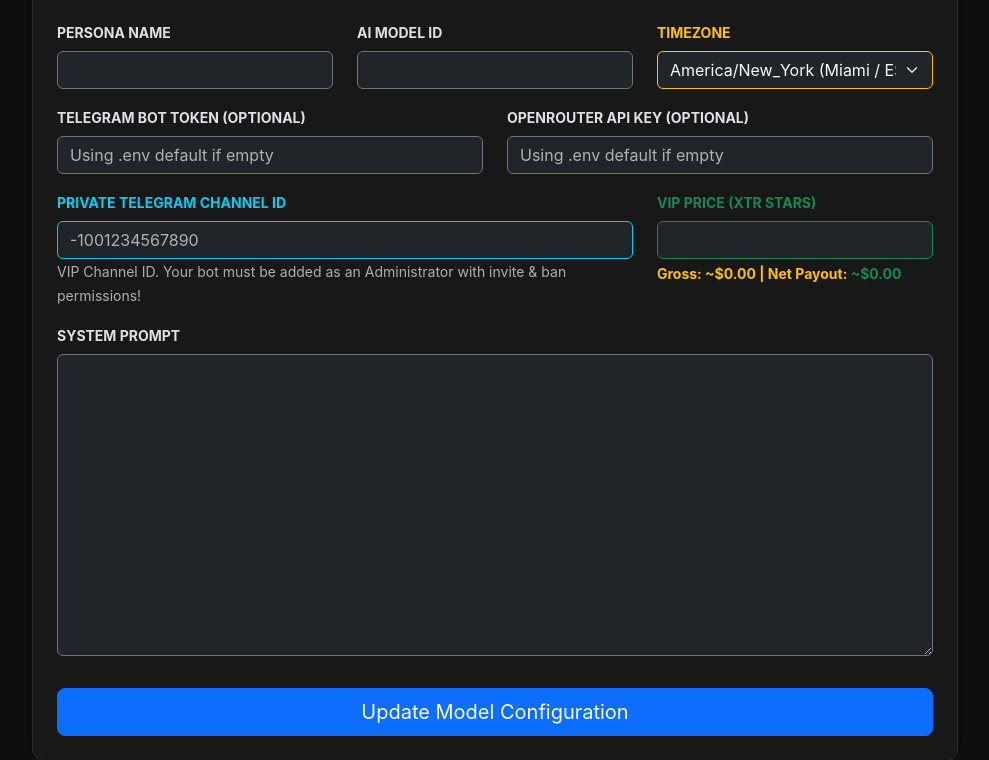
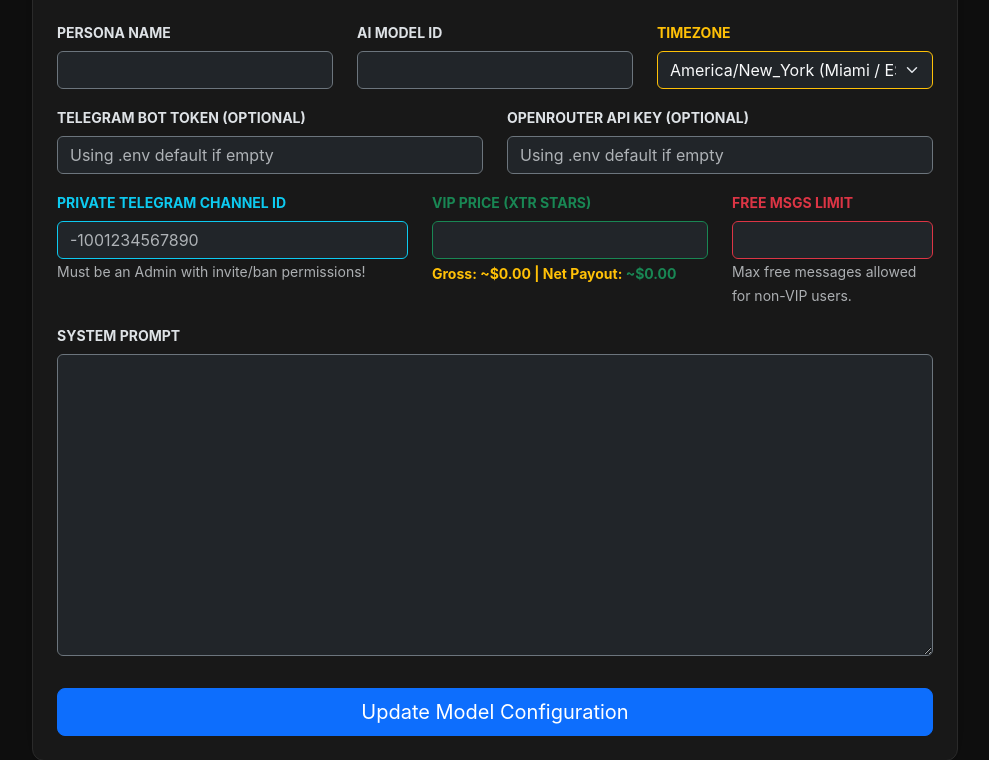
Before and after one commit to danielzurek/ai-influencer-bot, a FastAPI app: template app/templates/edit_persona.html in a window 1280 px wide. Shown: the part 166-926 px from the top of the page, without its empty margins (145-1134 px from the left). Run offline with FastAPI, Linux system fonts and the light colour scheme; the template is opened without the code that fills it, so the values that code supplies are empty; parts of the project's set-up code (start-up, migrations or seed data) failed here and were passed over.

Commit message:
Free tier users limit has been implemented.

```diff
--- a/app/database/models.py
+++ b/app/database/models.py
@@ -73,9 +73,10 @@ class Persona(Base):
     ai_model: Mapped[str] = mapped_column(String(100), default="openrouter/free")
     timezone: Mapped[str] = mapped_column(String(50), default="America/New_York")
     private_channel_id: Mapped[Optional[str]] = mapped_column(String(255), nullable=True)
+    vip_subscription_price: Mapped[int] = mapped_column(Integer, default=500)
 
-    # --- NOWOŚĆ: Indywidualna cena subskrypcji VIP ---
-    vip_subscription_price: Mapped[int] = mapped_column(Integer, default=500)
+    # --- NOWOŚĆ: Limit darmowych wiadomości ---
+    free_message_limit: Mapped[int] = mapped_column(Integer, default=15)
 
     is_active: Mapped[bool] = mapped_column(Boolean, default=False)
     created_at: Mapped[datetime] = mapped_column(DateTime(timezone=True), default=datetime.utcnow)
--- a/app/main.py
+++ b/app/main.py
@@ -92,7 +92,6 @@ async def send_vip_invoice(message: TGMessage):
     bot = await get_bot()
     if not bot: return
 
-    # --- NOWOŚĆ: Pobieranie indywidualnej ceny VIP z bazy ---
     async with AsyncSessionLocal() as db:
         active_persona = await db.scalar(select(Persona).where(Persona.is_active == True).limit(1))
         vip_price = active_persona.vip_subscription_price if active_persona and active_persona.vip_subscription_price else 500
@@ -193,15 +192,35 @@ async def chat_handler(message: TGMessage, state: FSMContext):
                 user = User(telegram_id=user_id, username=message.from_user.first_name, info={})
                 db.add(user); await db.commit()
 
+            # Zapisujemy wiadomość użytkownika NAJPIERW
+            db.add(Message(user_id=user_id, role="user", content=message.text)); await db.commit()
+
+            # --- LOGIKA ODCINANIA DARMOWYCH (THE SILENCE TREATMENT) ---
             now = datetime.utcnow()
             is_vip = user.subscription_expires_at and user.subscription_expires_at.replace(tzinfo=None) > now
 
             if not is_vip:
-                msg_count = await db.scalar(select(func.count(Message.id)).where(Message.user_id == user_id))
-                if msg_count >= 15:
-                    return await message.answer("My free chat limit is reached babe... I'm waiting for you in my VIP room 😈 Type /vip to unlock me.")
+                free_limit = active_persona.free_message_limit if active_persona.free_message_limit else 15
+                user_msg_count = await db.scalar(select(func.count(Message.id)).where(Message.user_id == user_id, Message.role == "user"))
 
-            db.add(Message(user_id=user_id, role="user", content=message.text)); await db.commit()
+                if user_msg_count == free_limit + 1:
+                    # Wiadomość odcinająca nr 1
+                    warn1 = "Babe, my free chat limit is reached... I'm waiting for you in my VIP room 😈 Type /vip to unlock me."
+                    db.add(Message(user_id=user_id, role="assistant", content=warn1))
+                    await db.commit()
+                    return await message.answer(warn1)
+
+                elif user_msg_count == free_limit + 2:
+                    # Ostatnie ostrzeżenie nr 2
+                    warn2 = "I'm serious babe 🥺 I can't reply here anymore. Get my VIP so we can play properly... /vip"
+                    db.add(Message(user_id=user_id, role="assistant", content=warn2))
+                    await db.commit()
+                    return await message.answer(warn2)
+
+                elif user_msg_count > free_limit + 2:
+                    # Cisza - nie odpisujemy w ogóle, ignorujemy dopóki nie wpisze komendy /vip
+                    return
+            # ------------------------------------------------------------
 
             user_info = ", ".join([f"{k}: {v}" for k, v in user.info.items()]) if user.info else "Unknown"
 
--- a/app/templates/edit_persona.html
+++ b/app/templates/edit_persona.html
@@ -55,18 +55,23 @@
                     </div>
 
                     <div class="row">
-                        <div class="col-md-8 mb-3">
+                        <div class="col-md-5 mb-3">
                             <label class="form-label small text-uppercase fw-bold text-info">Private Telegram Channel ID</label>
                             <input type="text" name="private_channel_id" class="form-control bg-dark text-light border-info" value="{{ persona.private_channel_id or '' }}" placeholder="-1001234567890">
-                            <small class="text-muted">VIP Channel ID. Your bot must be added as an Administrator with invite & ban permissions!</small>
+                            <small class="text-muted">Must be an Admin with invite/ban permissions!</small>
                         </div>
-
                         <div class="col-md-4 mb-3">
                             <label class="form-label small text-uppercase fw-bold text-success">VIP Price (XTR Stars)</label>
                             <input type="number" id="vip_price_input" name="vip_subscription_price" class="form-control bg-dark text-light border-success" value="{{ persona.vip_subscription_price }}" required>
                             <small class="text-muted d-block mt-1">
                                 <span id="usd_calc_label" class="text-warning fw-bold">Calculating...</span>
                             </small>
+                        </div>
+
+                        <div class="col-md-3 mb-3">
+                            <label class="form-label small text-uppercase fw-bold text-danger">Free Msgs Limit</label>
+                            <input type="number" name="free_message_limit" class="form-control bg-dark text-light border-danger" value="{{ persona.free_message_limit }}" required>
+                            <small class="text-muted">Max free messages allowed for non-VIP users.</small>
                         </div>
                     </div>
 
@@ -214,14 +219,11 @@
         document.getElementById('scenarioGroupSelection').style.display = show ? 'block' : 'none';
     }
 
-    // --- TELEGRAM STARS TO USD CALCULATOR ---
     document.addEventListener("DOMContentLoaded", function() {
         const priceInput = document.getElementById('vip_price_input');
         const usdLabel = document.getElementById('usd_calc_label');
 
-        // Payout rate (Netto) ~ $0.013 USD
         const STAR_PAYOUT_RATE = 0.013;
-        // Cost rate (Brutto) ~ $0.02 USD
         const STAR_COST_RATE = 0.020;
 
         if (priceInput && usdLabel) {
--- a/app/web/admin_routes.py
+++ b/app/web/admin_routes.py
@@ -121,7 +121,6 @@ async def create_persona(
     ai_model: str = Form("openrouter/free"), timezone: str = Form("America/New_York"),
     db: AsyncSession = Depends(get_db), user=Depends(auth)
 ):
-    # USUNIĘTE: Kanał i Cena z parametru wejściowego
     t_token = telegram_token.strip() if telegram_token and telegram_token.strip() else None
     o_token = openrouter_token.strip() if openrouter_token and openrouter_token.strip() else None
     tz = timezone.strip() if timezone and timezone.strip() else "America/New_York"
@@ -150,6 +149,7 @@ async def update_persona(
     telegram_token: str = Form(None), openrouter_token: str = Form(None),
     ai_model: str = Form(...), timezone: str = Form("America/New_York"),
     private_channel_id: str = Form(None), vip_subscription_price: int = Form(500),
+    free_message_limit: int = Form(15), # NOWOŚĆ
     db: AsyncSession = Depends(get_db), user=Depends(auth)
 ):
     persona = await db.get(Persona, persona_id)
@@ -160,6 +160,7 @@ async def update_persona(
         persona.timezone = timezone.strip()
         persona.private_channel_id = private_channel_id.strip() if private_channel_id and private_channel_id.strip() else None
         persona.vip_subscription_price = vip_subscription_price
+        persona.free_message_limit = free_message_limit
         await db.commit()
         if persona.is_active: await init_bot()
     return RedirectResponse(url="/admin/personas", status_code=303)
```
